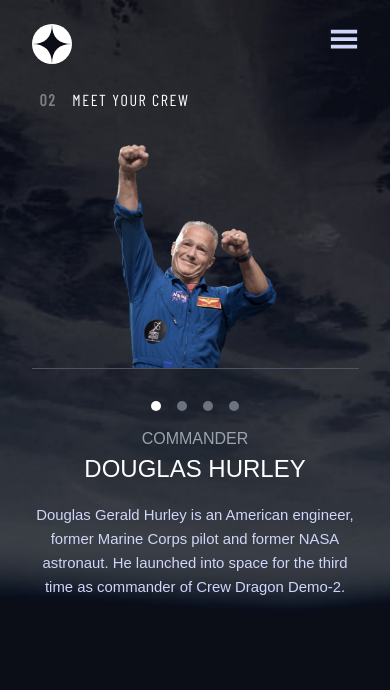
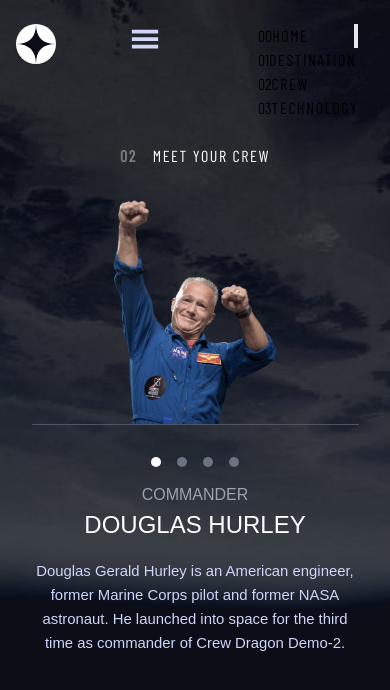
Before and after one commit to devsilvarafael/space-tourism, a React (Vite) app: page /crew in a window 390 px wide. Shown: the top 690 px of the page. Built offline with nearby package versions, Linux system fonts and the light colour scheme; a web font is replaced by a local one.

Commit message:
refactor: Refactoring Menu component, in development.

```diff
--- a/src/components/Menu/Items.jsx
+++ b/src/components/Menu/Items.jsx
@@ -3,18 +3,30 @@
 export const menuItems = [
     {
         path: '/',
-        element: <Headline number={"00"} title={"Home"} />
+        item: {
+            identity: "00",
+            title: "Home"
+        }
     },
     {
         path: '/destination',
-        element: <Headline number={"01"} title={"Destination"} />
+        item: {
+            identity: "01",
+            title: "Destination"
+        }
     },
     {
         path: '/crew',
-        element: <Headline number={"02"} title={"Crew"} />
+        item: {
+            identity: "02",
+            title: "Crew"
+        }
     },
     {
         path: '/technology',
-        element: <Headline number={"03"} title={"Technology"} />
+        item: {
+            identity: "03",
+            title: "Technology"
+        }
     }
 ]
--- a/src/components/Menu/Menu.jsx
+++ b/src/components/Menu/Menu.jsx
@@ -1,20 +1,36 @@
 import starLogo from "../../assets/shared/logo.svg";
 
 import {GiHamburgerMenu as HamburgerIcon} from "react-icons/gi";
-import {Fragment, useEffect, useMemo, useState} from "react";
-import {AiOutlineClose} from "react-icons/ai";
+import {Fragment, useState} from "react";
+import {AiOutlineClose as CloseIcon} from "react-icons/ai";
 
 import {Link} from "react-router-dom";
 import {menuItems} from "./Items.jsx";
+import useWindowSize from "../../hooks/useWindowSize.js";
+import {Headline} from "../commons/Headline.jsx";
+
+const menuScreenStyle = {
+    mobile: {
+        aside: "z-30 w-[240px] h-full absolute right-0 backdrop-blur-md backdrop-brightness-90 bg-white/5 top-0 text-white",
+        ul: "mt-32 h-[276px] min-w-full flex flex-col justify-center"
+
+    },
+    desktop: {
+        aside: "bg-gray-800 min-w-[450px] min-h-[96px] absolute right-0 top-0 flex justify-center items-center",
+        ul: "flex flex-row text-white justify-between w-[356px]",
+    }
+}
 
 export const Menu = () => {
     const [selected, setSelected] = useState(0);
-    const [openMenu, setOpenMenu] = useState(false);
-    const width  = window.outerWidth;
+    const [menuIsOpen, setMenuIsOpen] = useState(false);
 
-    console.log(width)
-    const handleOpenMenu = () => {
-        setOpenMenu(!openMenu)
+    const {width} = useWindowSize();
+
+    const isMobile = width < 810;
+
+    const handleMenuIsOpen = () => {
+        setMenuIsOpen(!menuIsOpen)
     }
 
     const handleChangeSelectedOption = (index) => {
@@ -22,36 +38,35 @@
     }
 
     return (
-        <nav className={"flex flex-row justify-between"}>
+        <nav className={"flex flex-row justify-between md:mb-10"}>
             <a>
-                <img src={starLogo} alt={"star logo"} className={"max-w-[40px]"}/>
+                <img src={starLogo} alt={"star logo"} className={"max-w-[40px] absolute left-4 md:left-10 top-6"}/>
             </a>
 
 
-            {width < 765 && openMenu ? (
-                <Fragment>
-                    <AiOutlineClose size={30} className={"text-light-blue z-40"} onClick={handleOpenMenu}/>
-                    <aside
-                        className={`z-30 w-[240px] h-full absolute right-0 backdrop-blur-md backdrop-brightness-90
-                        bg-white/5 top-0 text-white`}
+            {isMobile && (
+                menuIsOpen ? <CloseIcon   size={30} className={"z-40 text-light-blue"} onClick={handleMenuIsOpen}/> :
+                    <HamburgerIcon size={30} className={"z-40 text-light-blue"} onClick={handleMenuIsOpen}/>
+            )}
+
+            <aside className={!isMobile ? menuScreenStyle.desktop.aside : menuIsOpen && menuScreenStyle.mobile.aside}>
+                <ul className={!isMobile ? menuScreenStyle.desktop.ul : menuIsOpen && menuScreenStyle.mobile.ul}>
+                    {menuItems.map((element, index) => (
+                        <li onClick={() => handleChangeSelectedOption(index)} key={index}
+                            className={`${selected === index && 'border-r-4 md:border-r-0 md:border-b-2'}
+                            cursor-pointer`}
                         >
-                        <div className={"h-[276px] min-w-full flex flex-col"}>
-                            <ul className={"mt-32"}>
-                                {menuItems.map((item, index) => (
-                                    <li
-                                        key={index}
-                                        className={`${selected === index ? 'border-r-4' : '' } w-full cursor-pointer  `}
-                                        onClick={() => handleChangeSelectedOption(index)}
-                                    >
-                                        <Link to={item.path}>{item.element}</Link>
+                            <Link to={element.path}>
+                                {isMobile && (
+                                    <span>{element.item.identity}</span>
+                                )}
+                                <span className={"uppercase tracking-widest"}>{element.item.title}</span>
+                            </Link>
                         </li>
                     ))}
                 </ul>
-                        </div>
             </aside>
-                </Fragment>
 
-            ) : <aside><HamburgerIcon size={30} className={"text-light-blue"} onClick={handleOpenMenu}/></aside>}
         </nav>
     )
 }
--- a/src/components/commons/Headline.jsx
+++ b/src/components/commons/Headline.jsx
@@ -1,6 +1,6 @@
 export const Headline = ({number, title, menu}) => {
     return (
-        <div className={"flex container tracking-widest md:justify-start md:text-2xl md:mt-10 mb-8 pl-8"}>
+        <div className={"flex container justify-center tracking-widest md:justify-start md:text-2xl md:mt-10 mb-8 md:pl-6"}>
             <span className={`text-white ${menu && 'opacity-100'} opacity-40`}><strong>{number}</strong></span>
             <span className={"font-body uppercase ml-4 text-white"}>{title}</span>
         </div>
--- /dev/null
+++ b/src/hooks/useWindowSize.js
@@ -0,0 +1,27 @@
+import {useEffect, useState} from "react";
+
+const useWindowSize = () => {
+    const [windowSize, setWindowSize] = useState({
+        width: undefined,
+        height: undefined
+    })
+
+    useEffect(() => {
+        function handleResize() {
+            setWindowSize({
+                width: window.innerWidth,
+                height: window.innerHeight,
+            });
+        }
+
+        window.addEventListener("resize", handleResize);
+
+        handleResize();
+
+        return () => window.removeEventListener("resize", handleResize);
+    }, []);
+
+    return windowSize;
+}
+
+export default useWindowSize;
--- a/src/layouts/DefaultLayout.jsx
+++ b/src/layouts/DefaultLayout.jsx
@@ -1,7 +1,7 @@
 import {Menu} from "../components/Menu/Menu.jsx";
 export const DefaultLayout = ({ children, background, space }) => {
     return (
-        <div className={`${background} bg-cover md:p-0 min-h-screen flex flex-col items-center ${space && 'justify-around '}`}>
+        <div className={`${background} bg-cover md:p-0 min-h-screen flex flex-1 flex-col items-center ${space && 'justify-around '}`}>
             <header className={"container top-0 p-6"}>
                 <Menu/>
             </header>
```
Lines whose indentation alone changed are shown as unchanged.
